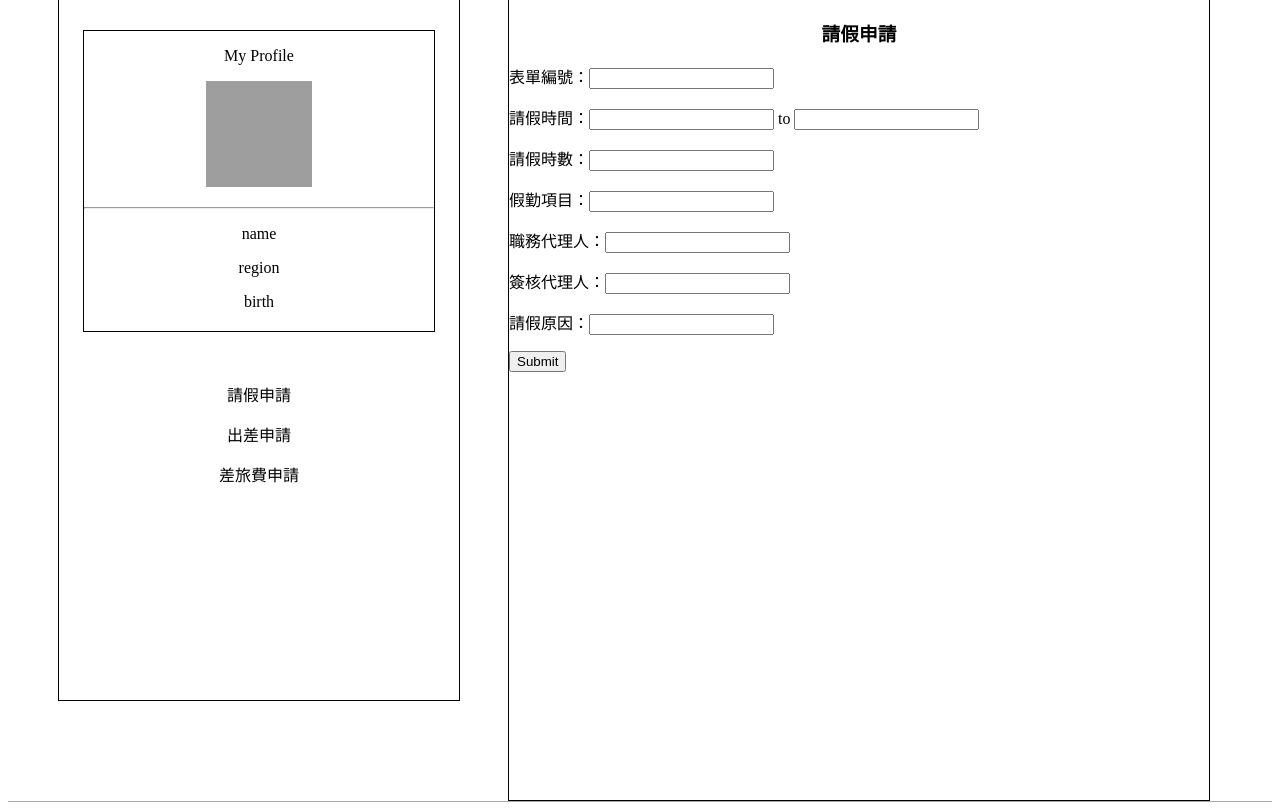
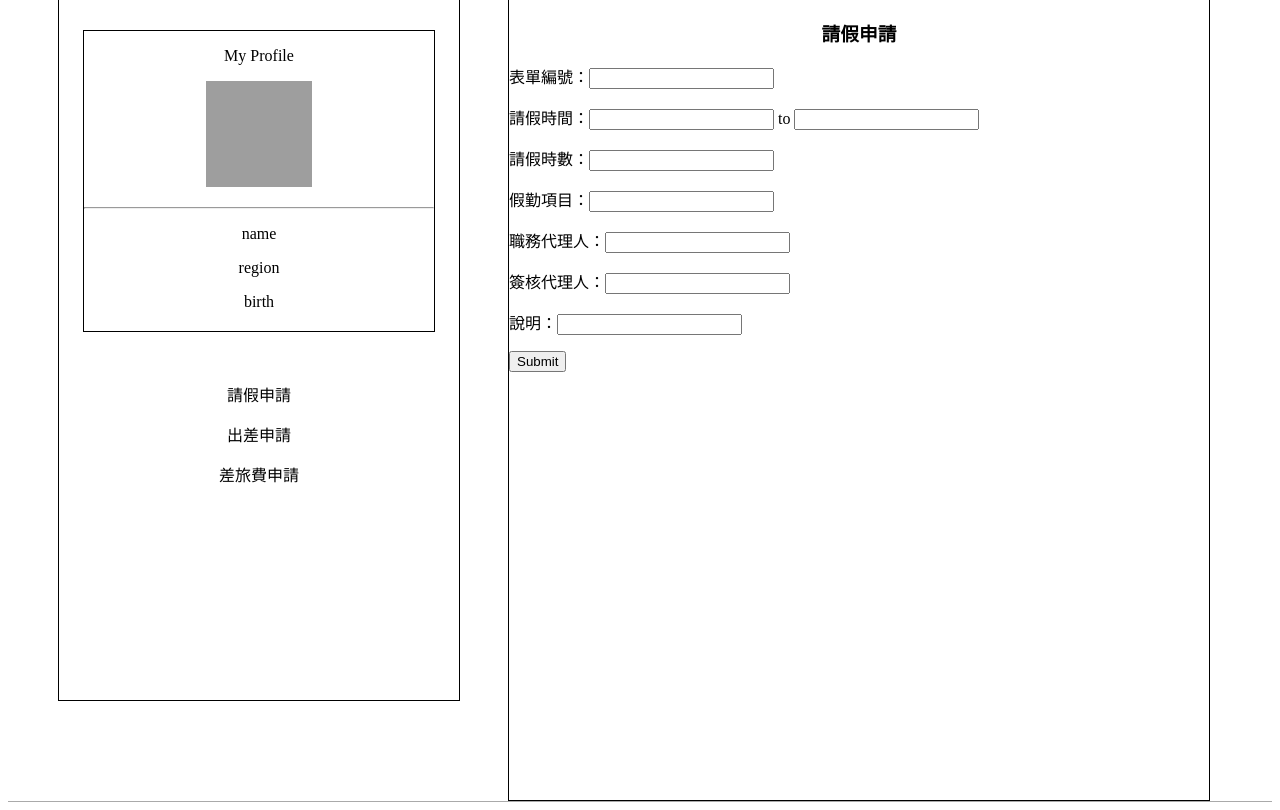
Before and after one commit to YiHungHsieh/ERP, a PHP site: page /leave.php in a window 1280 px wide. Shown: the part 346-1156 px from the top of the page. Run offline with PHP 8.4, Linux system fonts and the light colour scheme; grey boxes are pictures that could not be loaded.

Commit message:
first edit
請假申請內的
請假原因>說明

```diff
--- a/Lctech/leave.php
+++ b/Lctech/leave.php
@@ -42,7 +42,7 @@
 		<p>假勤項目：<input type="text" name="" value=""></p>
 		<p>職務代理人：<input type="text" name="" value=""></p>
 		<p>簽核代理人：<input type="text" name="" value=""></p>
-		<p>請假原因：<input type="text" name="" value=""></p>
+		<p>說明：<input type="text" name="" value=""></p>
 		<input type="submit" value="Submit">
 		</form>
 	</div>
```
